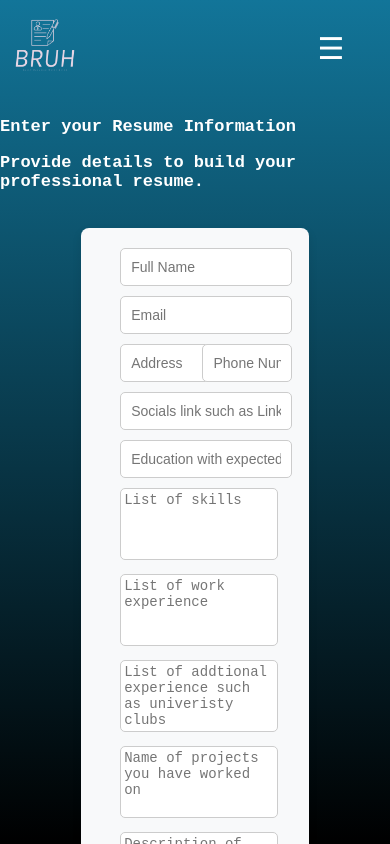
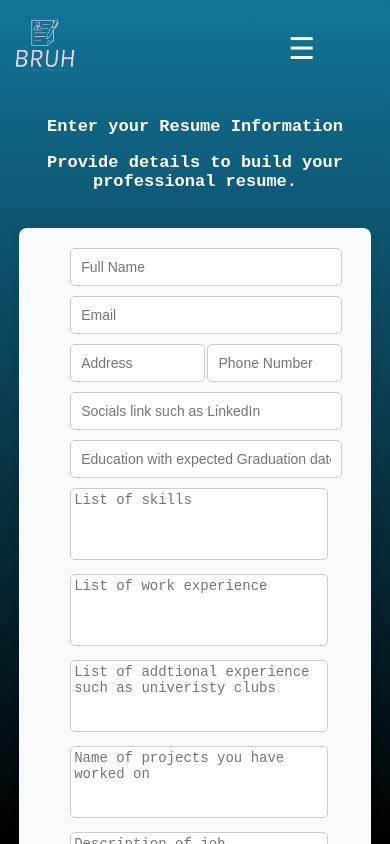
Before and after one commit to rodolfo-gp/Build-Resume-Until-Hired, a React (Create React App) app in the folder presentationLayer/react-app/: page /Resume in a window 390 px wide. Built offline with nearby package versions, Linux system fonts and the light colour scheme.

Commit message:
Cover letter made responsive

```diff
--- a/presentationLayer/react-app/src/styles/Form.css
+++ b/presentationLayer/react-app/src/styles/Form.css
@@ -48,6 +48,7 @@ div.form-container textarea{
     font-family: monospace;
     font-weight: bold;
     font-size: 17px;
+    text-align: center;
 }
 
 .row{
@@ -145,10 +146,14 @@ label span{
         box-sizing: border-box;
     }
 
+    .title, .subtitle {
+        text-align: center;
+    }
+
 }
 
 /*This is for screens <712px width*/
-@media(max-width: 712px){
+@media (max-width: 712px){
     .form-container input,
     .form-container textarea{
         width: 100%;
@@ -159,9 +164,23 @@ label span{
     }
 
     button{
-        width: 20%;
+        width: 35%;
     }
 
+    .two-column-grid {
+        width: 80%;
+        max-width: 80%;
+        margin:20px auto;
+        padding: 20px;
+    }
+
+}
+
+@media (max-width: 321px) {
+    .title, .subtitle {
+        text-align: center;
+        font-size: 15px;
+    }
 }
 
 .error{
```
